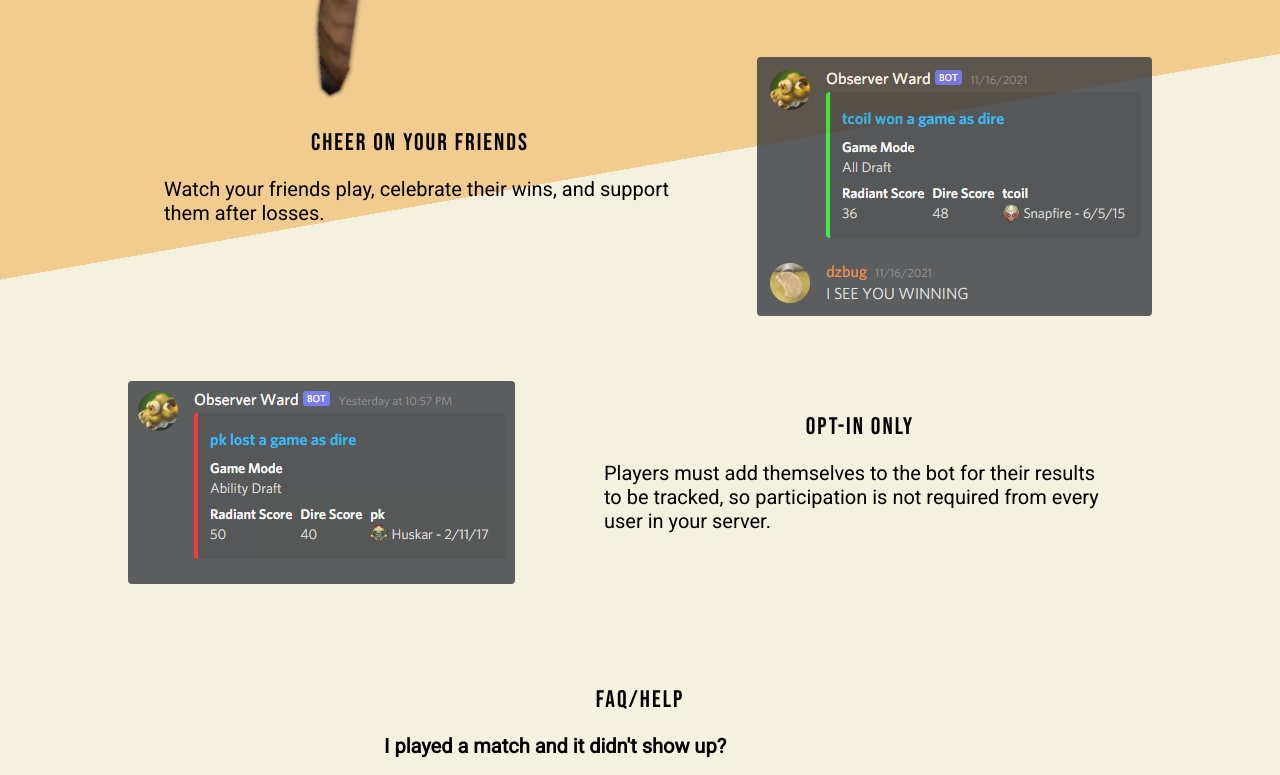
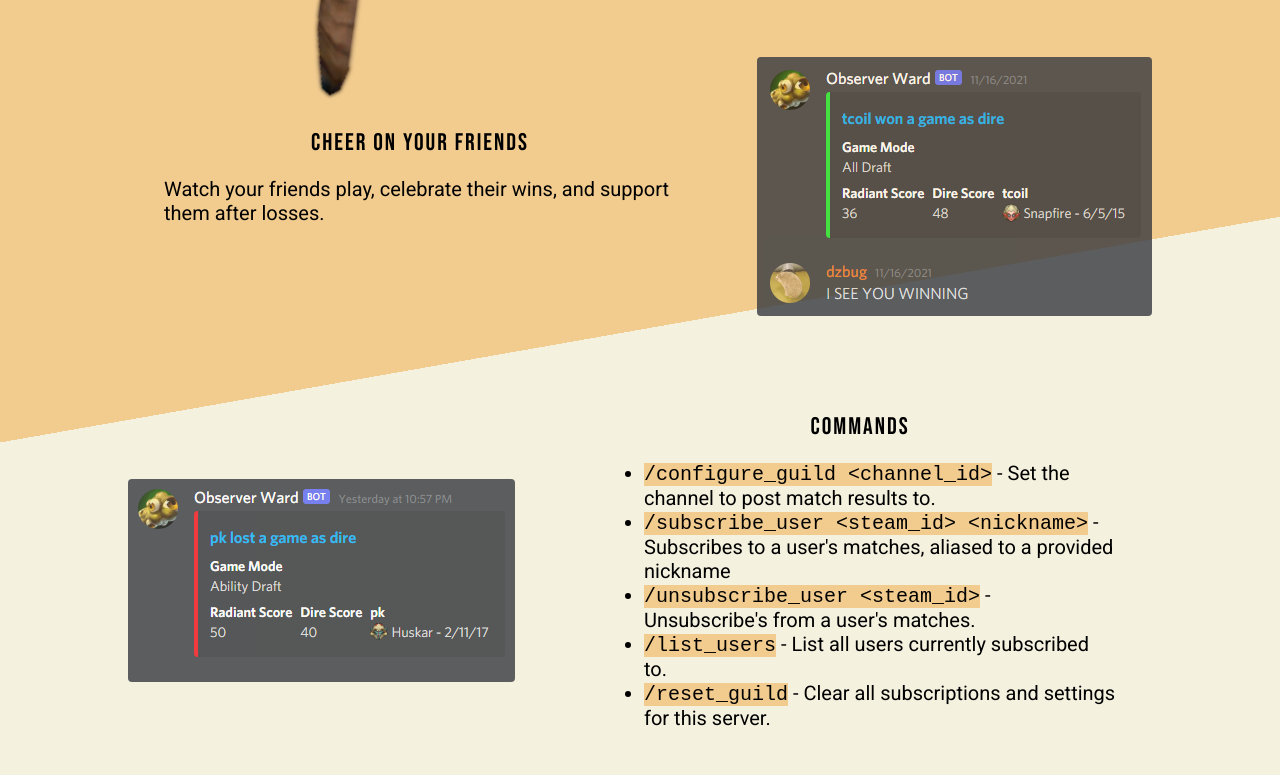
Before and after one commit to fozzle/observer-ward, a website: page static/index.html in a window 1280 px wide. Shown: the part 528-1303 px from the top of the page. Drawn offline with Linux system fonts and the light colour scheme.

Commit message:
static site; reduce subs per guild

```diff
--- a/src/durable-object/GuildObject.ts
+++ b/src/durable-object/GuildObject.ts
@@ -6,8 +6,9 @@ import postMatch from './postMatch'
 import { WorkerEnvironment } from '../types/environment'
 import Toucan from 'toucan-js'
 import { DotaMatch } from '../types/steam'
+import { MAX_SUBSCRIBED_USERS } from './constants'
 
-const MAX_SUBSCRIBED_USERS = 20
+
 
 enum StorageKeys {
   USERS = 'users',
--- a/src/durable-object/constants.ts
+++ b/src/durable-object/constants.ts
@@ -9,3 +9,5 @@ export function OPEN_DOTA_MATCH_URL(matchId: string | number) {
 }
 
 export const MATCH_SEQUENCE_API_URL = 'https://api.steampowered.com/IDOTA2Match_570/GetMatchHistoryBySequenceNum/v1'
+
+export const MAX_SUBSCRIBED_USERS = 15
--- a/src/routes/constants.ts
+++ b/src/routes/constants.ts
@@ -1 +1 @@
-export const USER_GUILD_DELIMITER = ':'
+// Nothing...for now.
--- a/static/index.html
+++ b/static/index.html
@@ -85,12 +85,14 @@
           />
         </div>
         <div class="sectionDescription">
-          <span class="sectionTitle">Opt-In Only</span>
-          <p>
-            Players must add themselves to the bot for their results to be
-            tracked, so participation is not required from every user in your
-            server.
-          </p>
+          <span class="sectionTitle">Commands</span>
+          <ul class="commandList">
+            <li><span>/configure_guild &lt;channel_id&gt;</span> - Set the channel to post match results to.</li>
+            <li><span>/subscribe_user &lt;steam_id&gt; &lt;nickname&gt;</span> - Subscribes to a user's matches, aliased to a provided nickname</li>
+            <li><span>/unsubscribe_user &lt;steam_id&gt;</span> - Unsubscribe's from a user's matches.</li>
+            <li><span>/list_users</span> - List all users currently subscribed to.</li>
+            <li><span>/reset_guild</span> - Clear all subscriptions and settings for this server.</li>
+          </ul>
         </div>
       </div>
       <div class="section centered">
--- a/static/style.css
+++ b/static/style.css
@@ -102,7 +102,6 @@ button:hover {
 .sectionDescription {
   color: black;
   margin: 20px;
-  max-height: 200px;
   width: 300px;
   border-radius: 4px;
   padding: 16px;
@@ -128,6 +127,11 @@ button:hover {
   font-size: 24px;
   display: block;
   text-align: center;
+}
+
+.commandList span {
+  font-family: monospace;
+  background: #f2cc8f;
 }
 
 @media (max-width: 1000px) {
```
